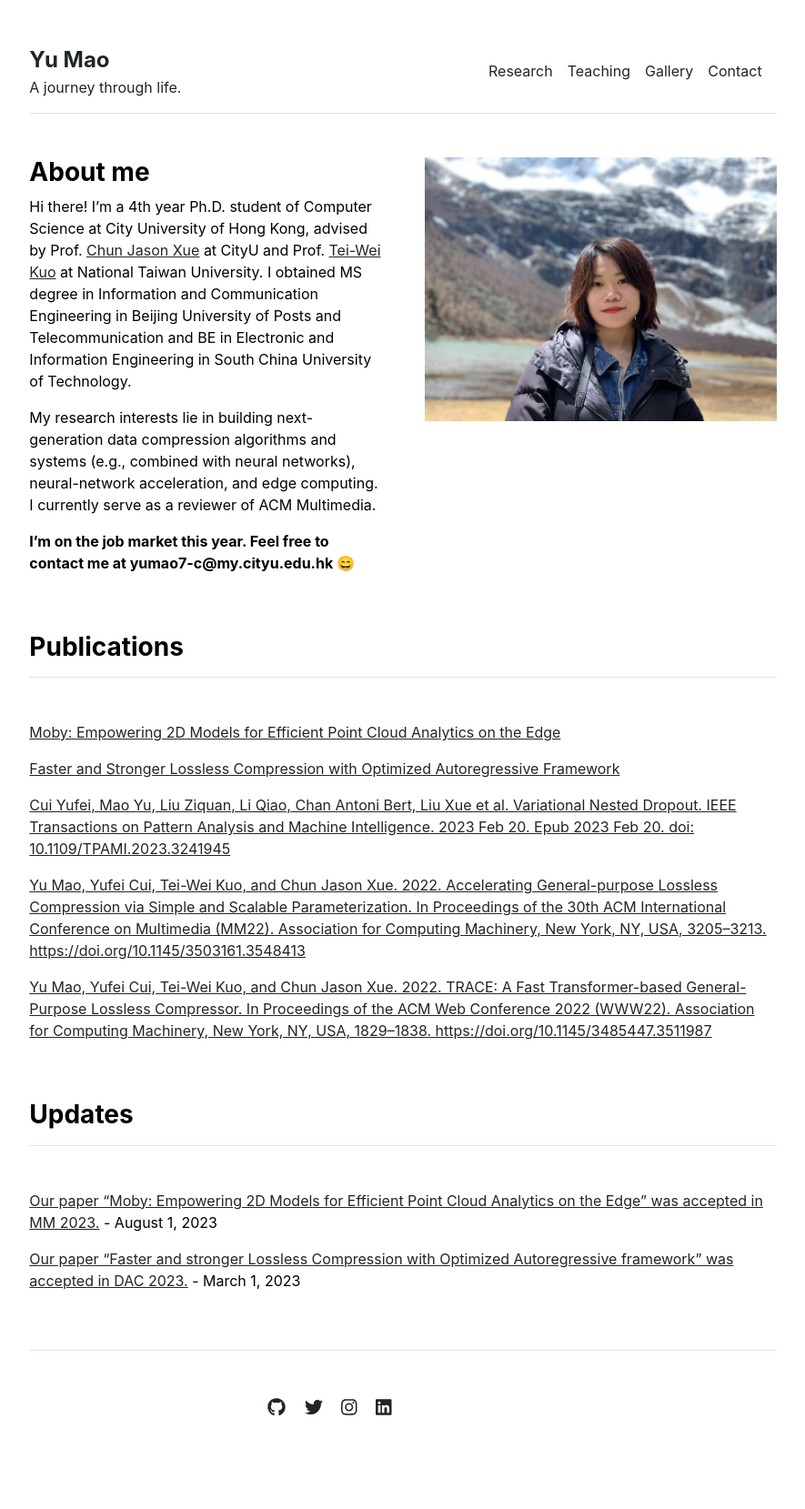
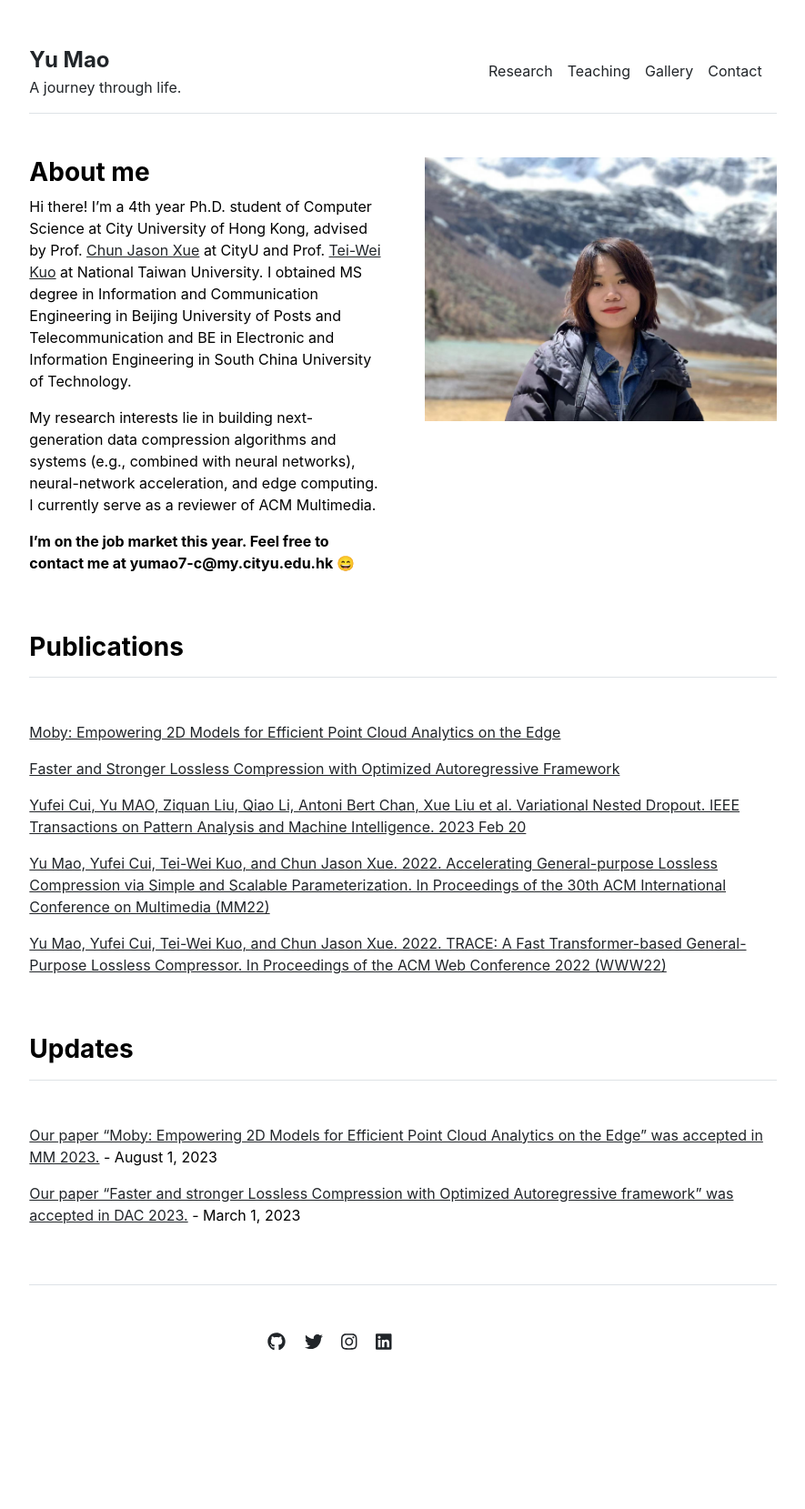
Before and after one commit to mynotwo/academic, a Jekyll site: the page built from index.md, in a window 1280 px wide. Shown: the whole page at 91% size, without its empty margins (197-1082 px from the left). Built offline with Jekyll 4.4.1, drawn with Linux system fonts in a browser that asks for light colours; after the commit the page ends 1587 px from its top, so only the background shows below that.

Commit message:
Update publications.yml

```diff
--- a/_data/publications.yml
+++ b/_data/publications.yml
@@ -1,9 +1,9 @@
 featured:
 - {name: 'Moby: Empowering 2D Models for Efficient Point Cloud Analytics on the Edge', url: 'https://arxiv.org/pdf/2302.09221.pdf', author: 'Jingzong Li, Yik Hong Cai, Libin Liu, <u>Yu Mao</u>, Chun Jason Xue, Hong Xu', venue: 'ACM International Conference on Multimedia (<b>MM</b>), Ottawa, 2023', slide: ''}
 - {name: 'Faster and Stronger Lossless Compression with Optimized Autoregressive Framework', url: 'share/pac-dac23.pdf', author: '<u>Yu Mao</u>, Jingzong Li, Yufei Cui, Chun Jason Xue', venue: 'ACM/IEEE Design Automation Conference (<b>DAC</b>), San Francisco, 2023', slide: 'share/slides/pac-dac23-slide.pdf'}
-- {name: 'Cui Yufei, Mao Yu, Liu Ziquan, Li Qiao, Chan Antoni Bert, Liu Xue et al. Variational Nested Dropout. IEEE Transactions on Pattern Analysis and Machine Intelligence. 2023 Feb 20. Epub 2023 Feb 20. doi: 10.1109/TPAMI.2023.3241945', url: 'https://ieeexplore.ieee.org/document/10049079/', author: 'Yufei Cui, <u>Yu Mao</u>, Ziquan Liu, Qiao Li, Antoni Bert Chan, Xue Liu, Tei-Wei Kuo, Chun Jason Xue', venue: 'IEEE Transactions on Pattern Analysis and Machine Intelligence (<b>TPAMI</b>)', slide: ''}
-- {name: 'Yu Mao, Yufei Cui, Tei-Wei Kuo, and Chun Jason Xue. 2022. Accelerating General-purpose Lossless Compression via Simple and Scalable Parameterization. In Proceedings of the 30th ACM International Conference on Multimedia (MM22). Association for Computing Machinery, New York, NY, USA, 3205–3213. https://doi.org/10.1145/3503161.3548413', url: 'share/oreo-mm23.pdf', author: '<u>Yu Mao</u>, Yufei Cui, Tei-Wei Kuo, Chun Jason Xue', venue: 'ACM International Conference on Multimedia (<b>MM</b>), Lisbon, 2022', slide: ''}
-- {name: 'Yu Mao, Yufei Cui, Tei-Wei Kuo, and Chun Jason Xue. 2022. TRACE: A Fast Transformer-based General-Purpose Lossless Compressor. In Proceedings of the ACM Web Conference 2022 (WWW22). Association for Computing Machinery, New York, NY, USA, 1829–1838. https://doi.org/10.1145/3485447.3511987', url: 'share/trace-www22.pdf', author: '<u>Yu Mao</u>, Yufei Cui, Tei-Wei Kuo, Chun Jason Xue', venue: 'ACM Web Conference (<b>WWW</b>), Lyon, 2022', slide: ''}
+- {name: 'Yufei Cui, Yu MAO, Ziquan Liu, Qiao Li, Antoni Bert Chan, Xue Liu et al. Variational Nested Dropout. IEEE Transactions on Pattern Analysis and Machine Intelligence. 2023 Feb 20', url: 'https://ieeexplore.ieee.org/document/10049079/', author: 'Yufei Cui, <u>Yu Mao</u>, Ziquan Liu, Qiao Li, Antoni Bert Chan, Xue Liu, Tei-Wei Kuo, Chun Jason Xue', venue: 'IEEE Transactions on Pattern Analysis and Machine Intelligence (<b>TPAMI</b>)', slide: ''}
+- {name: 'Yu Mao, Yufei Cui, Tei-Wei Kuo, and Chun Jason Xue. 2022. Accelerating General-purpose Lossless Compression via Simple and Scalable Parameterization. In Proceedings of the 30th ACM International Conference on Multimedia (MM22)', url: 'share/oreo-mm23.pdf', author: '<u>Yu Mao</u>, Yufei Cui, Tei-Wei Kuo, Chun Jason Xue', venue: 'ACM International Conference on Multimedia (<b>MM</b>), Lisbon, 2022', slide: ''}
+- {name: 'Yu Mao, Yufei Cui, Tei-Wei Kuo, and Chun Jason Xue. 2022. TRACE: A Fast Transformer-based General-Purpose Lossless Compressor. In Proceedings of the ACM Web Conference 2022 (WWW22)', url: 'share/trace-www22.pdf', author: '<u>Yu Mao</u>, Yufei Cui, Tei-Wei Kuo, Chun Jason Xue', venue: 'ACM Web Conference (<b>WWW</b>), Lyon, 2022', slide: ''}
 Yu Mao, Yufei Cui, Tei-Wei Kuo, and Chun Jason Xue. 2022. TRACE: A Fast Transformer-based General-Purpose Lossless Compressor. In Proceedings of the ACM Web Conference 2022 (WWW22). Association for Computing Machinery, New York, NY, USA, 1829–1838. https://doi.org/10.1145/3485447.3511987
 
 index:
```
